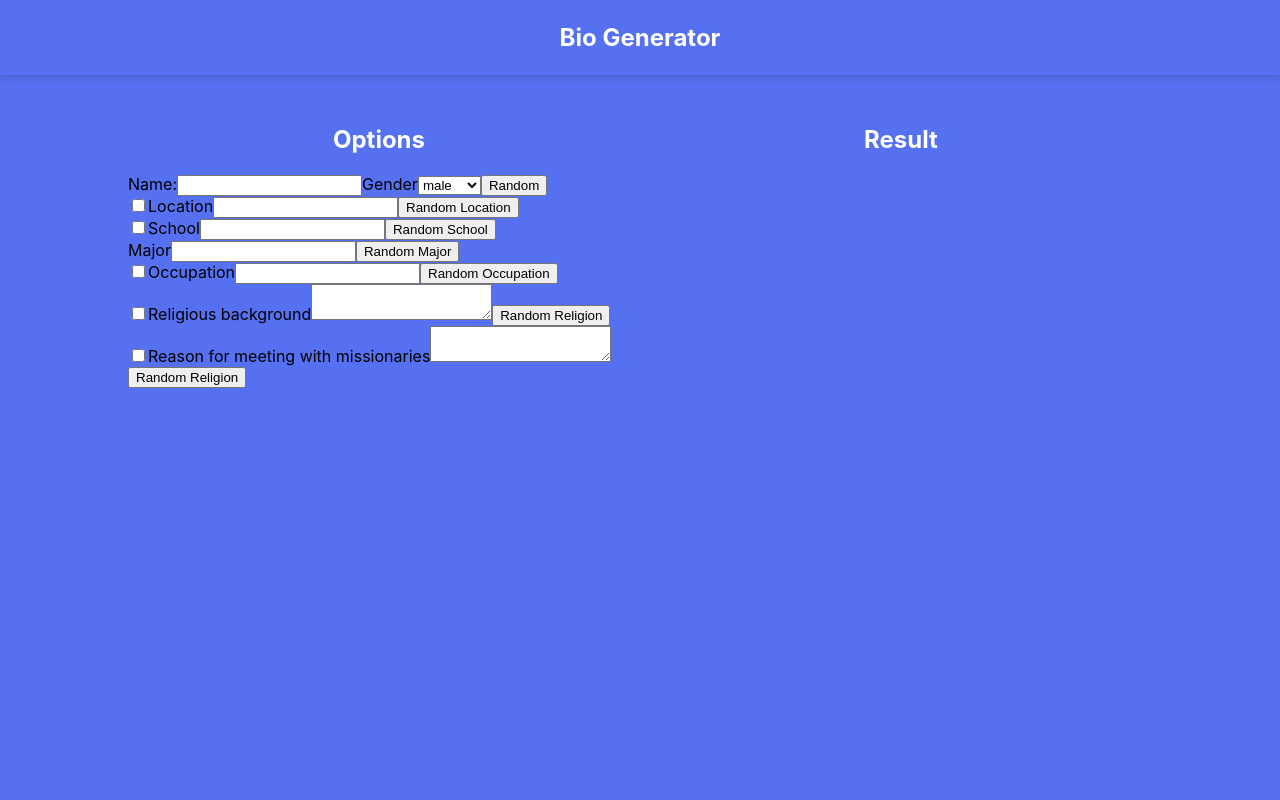
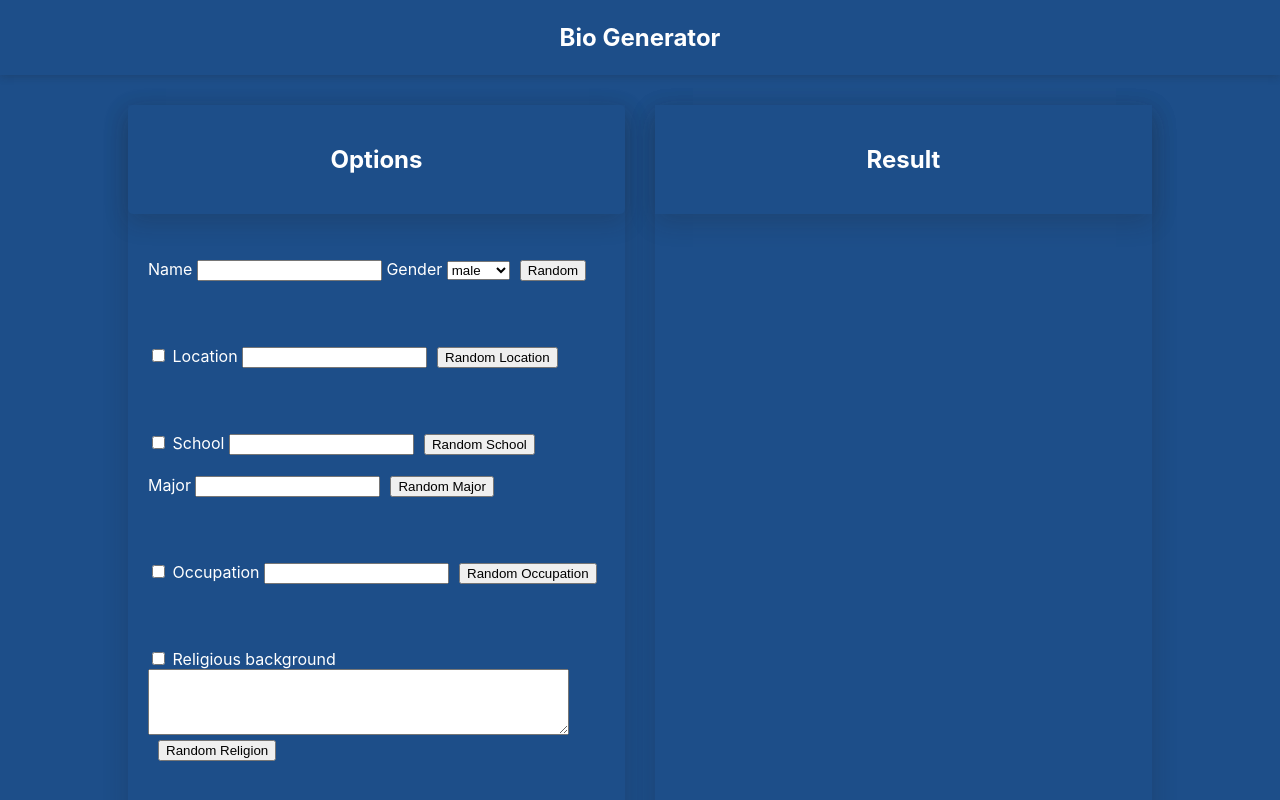
Before and after one commit to vineethevk/Bio-Generator, a React (Vite) app: page / in a window 1280 px wide. Shown: the top 800 px of the page. Built offline with nearby package versions, Linux system fonts and the light colour scheme.

Commit message:
options part css added

```diff
--- a/src/components/Main/Main.css
+++ b/src/components/Main/Main.css
@@ -4,17 +4,33 @@
     margin-top: 30px;
     /* border: 1px solid white; */
     display: flex;
-    gap: 20px;
+    gap: 30px;
 }
 
 .left,
 .right {
     /* border: solid 1px yellow; */
+    box-shadow: #1f1f1f33 0px 8px 24px;
     width: 100%;
 }
 
 .heading {
     color: white;
     text-align: center;
+    margin-bottom: 25px;
+    padding: 20px;
+    box-shadow: #1f1f1f33 0px 8px 24px;
 
 }
+
+.left>div {
+    padding: 20px;
+    margin-bottom: 25px;
+    /* border: solid 2px #FF731D; */
+    border-radius: 5px;
+    color: white;
+}
+
+.left button {
+    margin-left: 10px;
+}
--- a/src/components/Main/Options.jsx
+++ b/src/components/Main/Options.jsx
@@ -6,9 +6,9 @@ export const Options = () => {
                 <h2>Options</h2>
             </div>
             <div>
-                <label>Name:</label>
+                <label>Name </label>
                 <input type={"text"} />
-                <label>Gender</label>
+                <label> Gender </label>
                 <select>
                     <option>male</option>
                     <option>female</option>
@@ -17,35 +17,35 @@ export const Options = () => {
             </div>
             <div>
                 <input type={"checkbox"} />
-                <label>Location</label>
+                <label> Location </label>
                 <input type={"text"} />
                 <button>Random Location</button>
             </div>
             <div>
                 <input type={"checkbox"} />
-                <label>School</label>
+                <label> School </label>
                 <input type={"text"} />
-                <button>Random School</button><br />
-                <label>Major</label>
+                <button>Random School</button><br /><br />
+                <label> Major </label>
                 <input type={"text"} />
                 <button>Random Major</button>
             </div>
             <div>
                 <input type={"checkbox"} />
-                <label>Occupation</label>
+                <label> Occupation </label>
                 <input type={"text"} />
                 <button>Random Occupation</button>
             </div>
             <div>
                 <input type={"checkbox"} />
-                <label>Religious background</label>
-                <textarea></textarea>
+                <label> Religious background </label><br />
+                <textarea rows={"4"} cols={"50"}></textarea><br />
                 <button>Random Religion</button>
             </div>
             <div>
                 <input type={"checkbox"} />
-                <label>Reason for meeting with missionaries</label>
-                <textarea></textarea>
+                <label>Reason for meeting with missionaries </label><br />
+                <textarea rows={"4"} cols={"50"}></textarea><br />
                 <button>Random Religion</button>
             </div>
         </div>
--- a/src/components/Navbar.css
+++ b/src/components/Navbar.css
@@ -2,7 +2,7 @@
     color: black;
     padding: 3px;
     text-align: center;
-    box-shadow: rgba(31, 31, 31, 0.2) 0px 2px 8px 0px;
+    box-shadow: #1f1f1f33 0px 2px 8px 0px;
     color: white;
 
 }
--- a/src/index.css
+++ b/src/index.css
@@ -1,5 +1,6 @@
 body {
   margin: 0%;
-  background-color: #5570f0;
+  /* background-color: #5570f0; */
+  background-color: #1d4e89;
   font-family: Inter, Avenir, Helvetica, Arial, sans-serif;
 }
```
